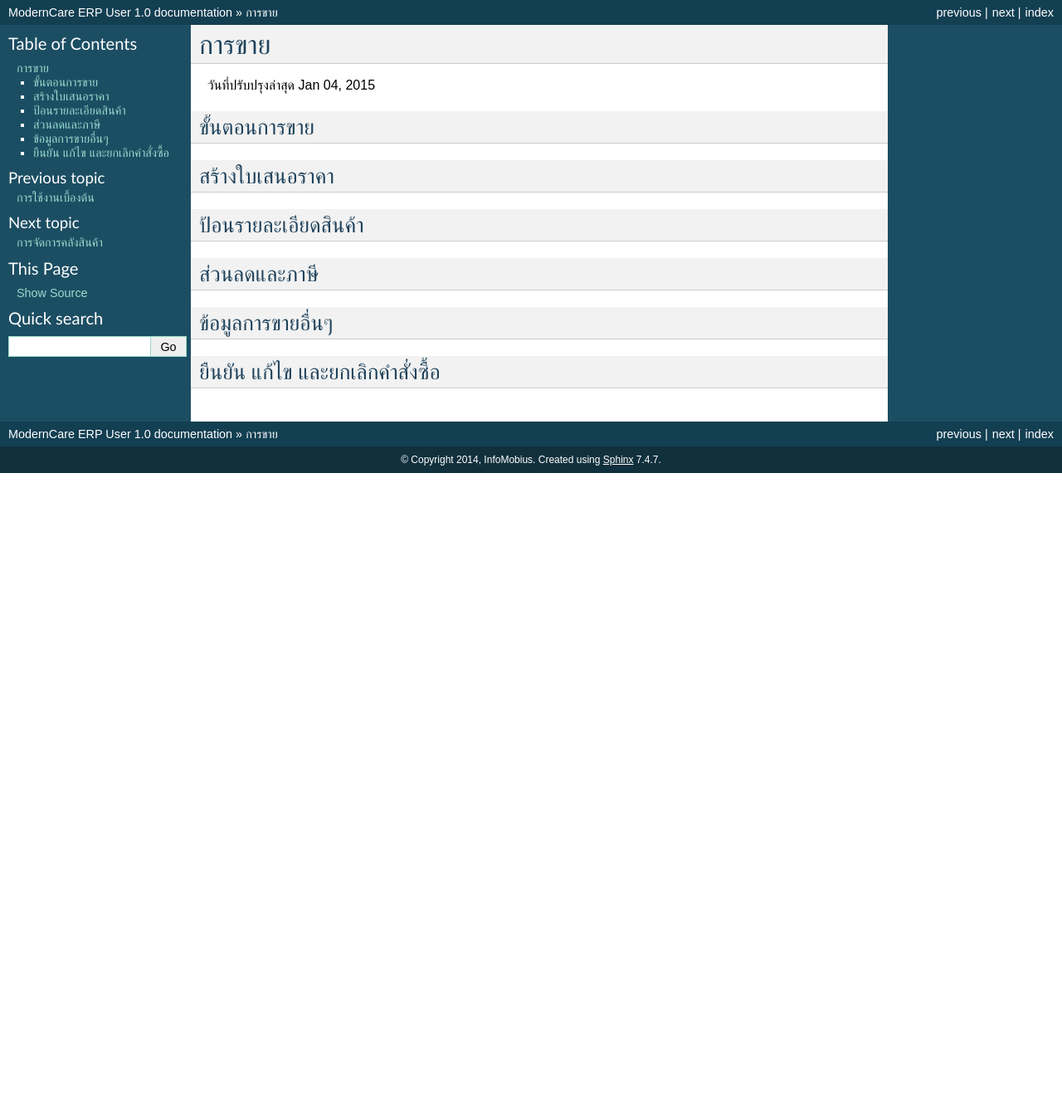
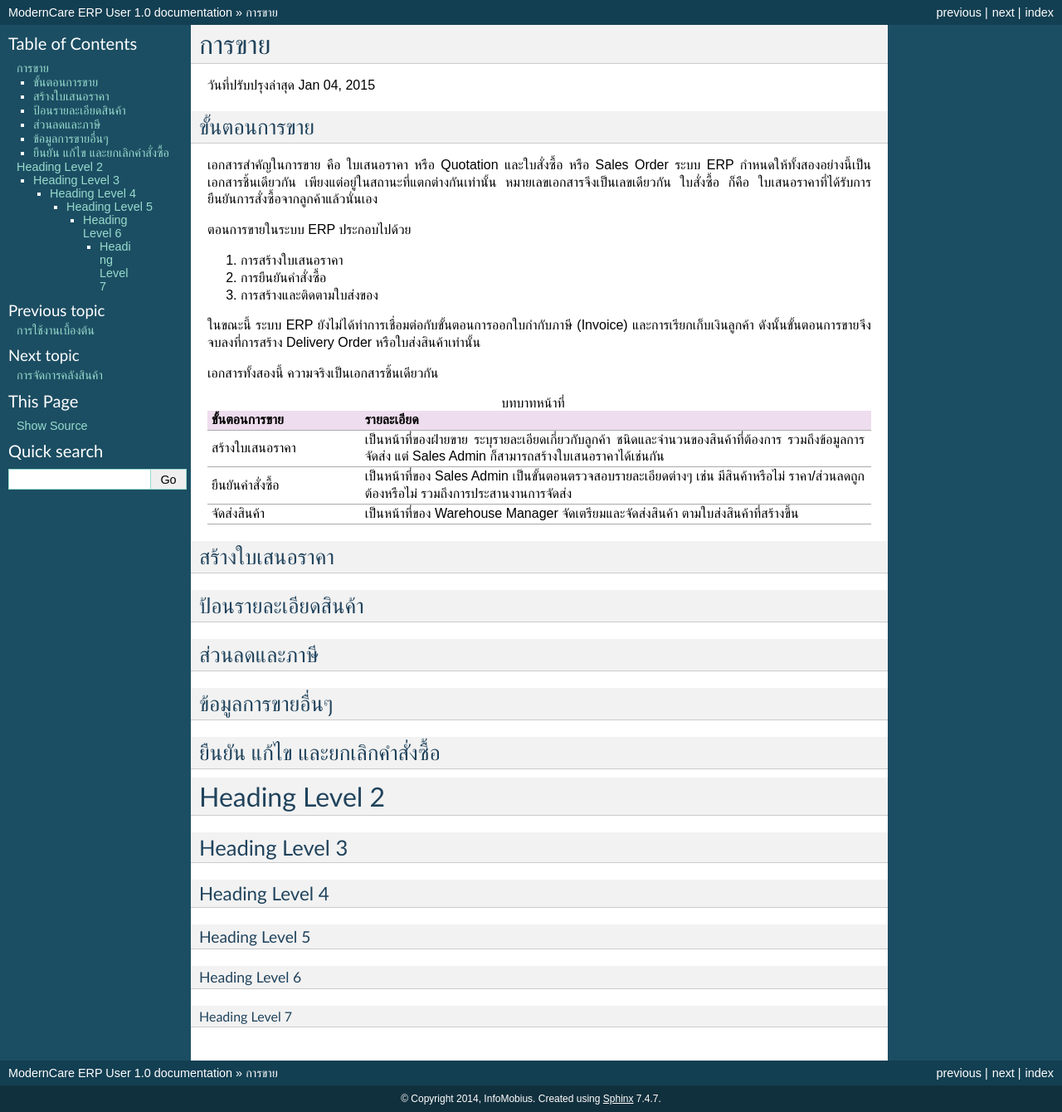
Before and after one commit to pwarawit/mdcdoc, a Sphinx documentation site: the page built from source/sales.rst, in a window 1280 px wide. Shown: the whole page at 83% size. Built offline with Sphinx 7.4.7, drawn with Linux system fonts in a browser that asks for light colours; before the commit the page ends 900 px from its top, so only the background shows below that.

Commit message:
Update Sales.rst

```diff
--- a/source/sales.rst
+++ b/source/sales.rst
@@ -9,6 +9,35 @@
 
 ขั้นตอนการขาย
 ========================================================================
+
+เอกสารสำคัญในการขาย คือ ใบเสนอราคา หรือ Quotation และใบสั่งซื้อ หรือ Sales Order
+ระบบ ERP กำหนดให้ทั้งสองอย่างนี้เป็นเอกสารชิ้นเดียวกัน  เพียงแต่อยู่ในสถานะที่แตกต่างกันเท่านั้น
+หมายเลขเอกสารจึงเป็นเลขเดียวกัน ใบสั่งซื้อ ก็คือ ใบเสนอราคาที่ได้รับการยืนยันการสั่งซื้อจากลูกค้าแล้วนั่นเอง
+
+
+ตอนการขายในระบบ ERP ประกอบไปด้วย
+
+#. การสร้างใบเสนอราคา
+#. การยืนยันคำสั่งซื้อ
+#. การสร้างและติดตามใบส่งของ
+
+ในขณะนี้ ระบบ ERP ยังไม่ได้ทำการเชื่อมต่อกับขั้นตอนการออกใบกำกับภาษี (Invoice) และการเรียกเก็บเงินลูกค้า
+ดังนั้นขั้นตอนการขายจึงจบลงที่การสร้าง Delivery Order หรือใบส่งสินค้าเท่านั้น
+
+
+เอกสารทั้งสองนี้ ความจริงเป็นเอกสารชิ้นเดียวกัน
+
+
+
+.. csv-table:: บทบาทหน้าที่
+   :header: "ขั้นตอนการขาย", "รายละเอียด"
+   :widths: 15, 50
+
+   "สร้างใบเสนอราคา", "เป็นหน้าที่ของฝ่ายขาย ระบุรายละเอียดเกี่ยวกับลูกค้า ชนิดและจำนวนของสินค้าที่ต้องการ รวมถึงข้อมูลการจัดส่ง แต่ Sales Admin ก็สามารถสร้างใบเสนอราคาได้เช่นกัน"
+   "ยืนยันคำสั่งซื้อ", "เป็นหน้าที่ของ Sales Admin เป็นขั้นตอนตรวจสอบรายละเอียดต่างๆ เช่น มีสินค้าหรือไม่ ราคา/ส่วนลดถูกต้องหรือไม่ รวมถึงการประสานงานการจัดส่ง"
+   "จัดส่งสินค้า", "เป็นหน้าที่ของ  Warehouse Manager จัดเตรียมและจัดส่งสินค้า ตามใบส่งสินค้าที่สร้างขึ้น"
+
+
 
 .. _create_quotation:
 
@@ -34,3 +63,24 @@
 
 ยืนยัน แก้ไข และยกเลิกคำสั่งซื้อ
 ========================================================================
+
+
+
+************************************************************************
+Heading Level 2
+************************************************************************
+
+Heading Level 3
+========================================================================
+
+Heading Level 4
+------------------------------------------------------------------------
+
+Heading Level 5
+++++++++++++++++++++++++++++++++++++++++++++++++++++++++++++++++++++++++
+
+Heading Level 6
+^^^^^^^^^^^^^^^^^^^^^^^^^^^^^^^^^^^^^^^^^^^^^^^^^^^^^^^^^^^^^^^^^^^^^^^^
+
+Heading Level 7
+""""""""""""""""""""""""""""""""""""""""""""""""""""""""""""""""""""""""
```
Also changed, not shown: source/index.rst (+0 -21 lines), 18 other files.
